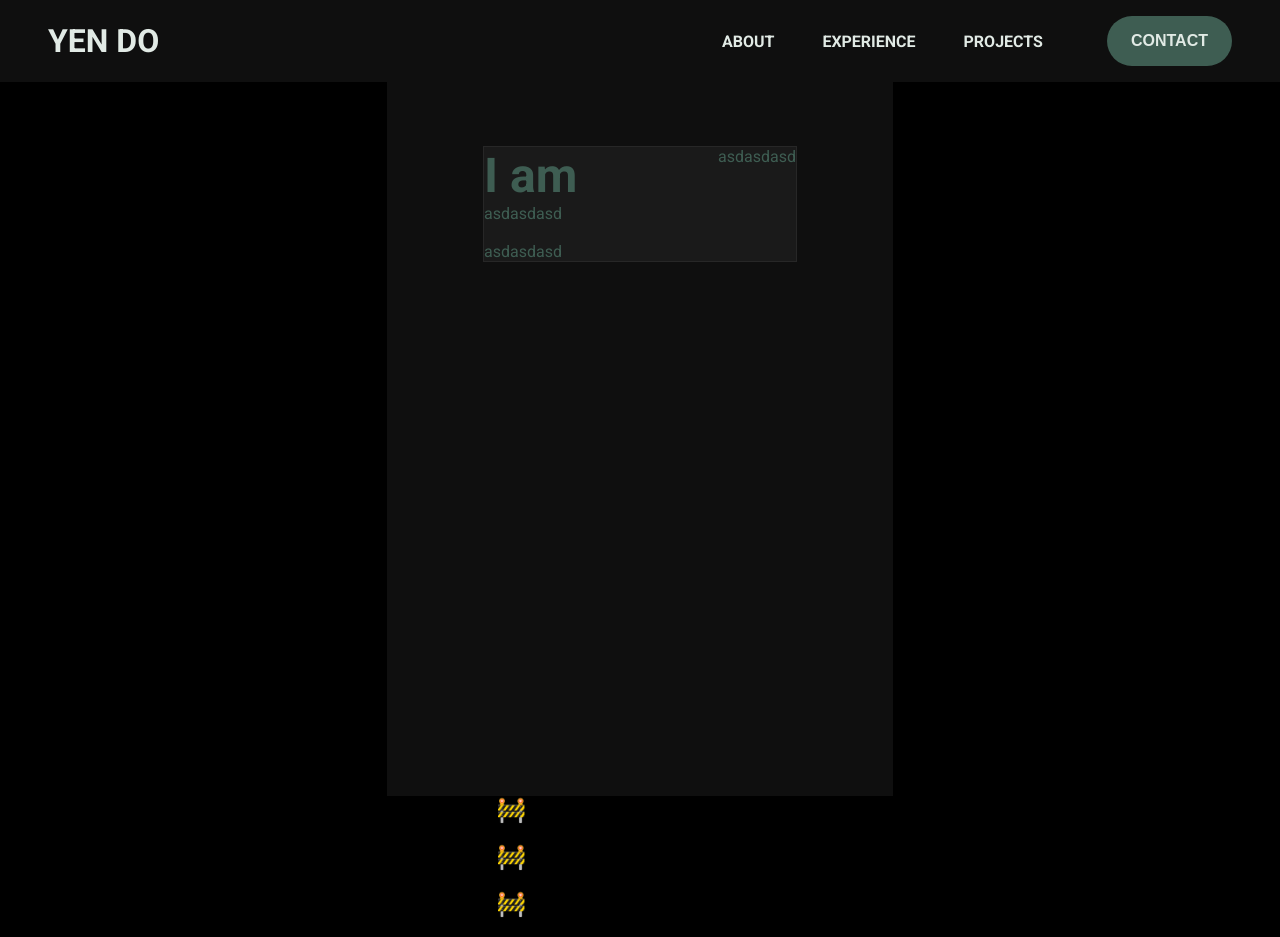
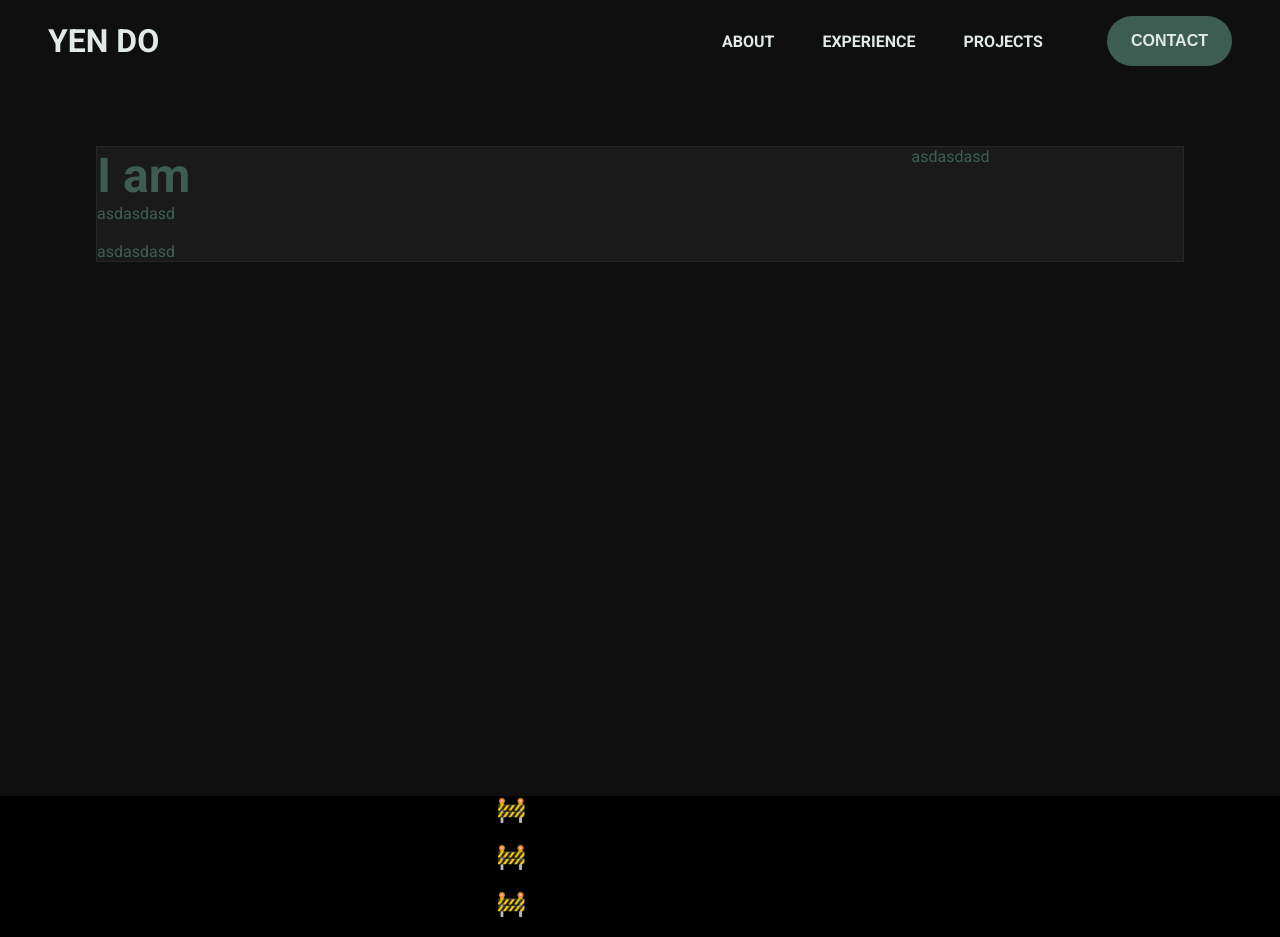
Before and after one commit to y00do/portfolio-angular, an Angular app: page / in a window 1280 px wide. Built offline with nearby package versions, Linux system fonts and the light colour scheme.

Commit message:
Update main page layout width handling in SCSS
Changed width properties from 100% to inherit for .main-page and .header-container to improve layout consistency. Also moved width: 100% from app-hero to .hero-container for better styling control.

```diff
--- a/src/app/main-page/main-page.scss
+++ b/src/app/main-page/main-page.scss
@@ -10,10 +10,11 @@
             height: calc(100vh - 86.38px);
             background-color: var(--main-page-background);
             color: var(--primary);
+            width: inherit;
         }
 
         .header-container {
-            width: 100%;
+            width: inherit;
             flex-shrink: 0;
             position: sticky;
             top: 0;
@@ -23,10 +24,7 @@
         .hero-container {
             flex: 1;
             padding: 4rem 6rem;
-
-            app-hero {
-                width: 100%;
-            }
+            width: 100%;
         }
     }
 }
```
